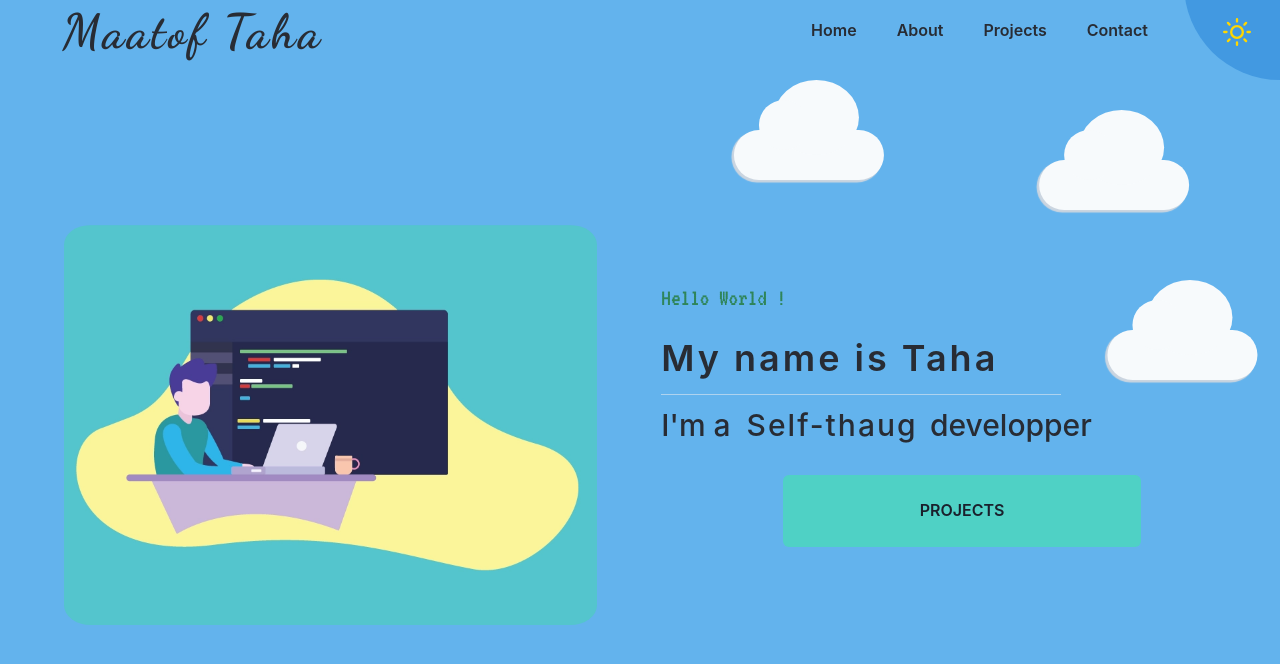
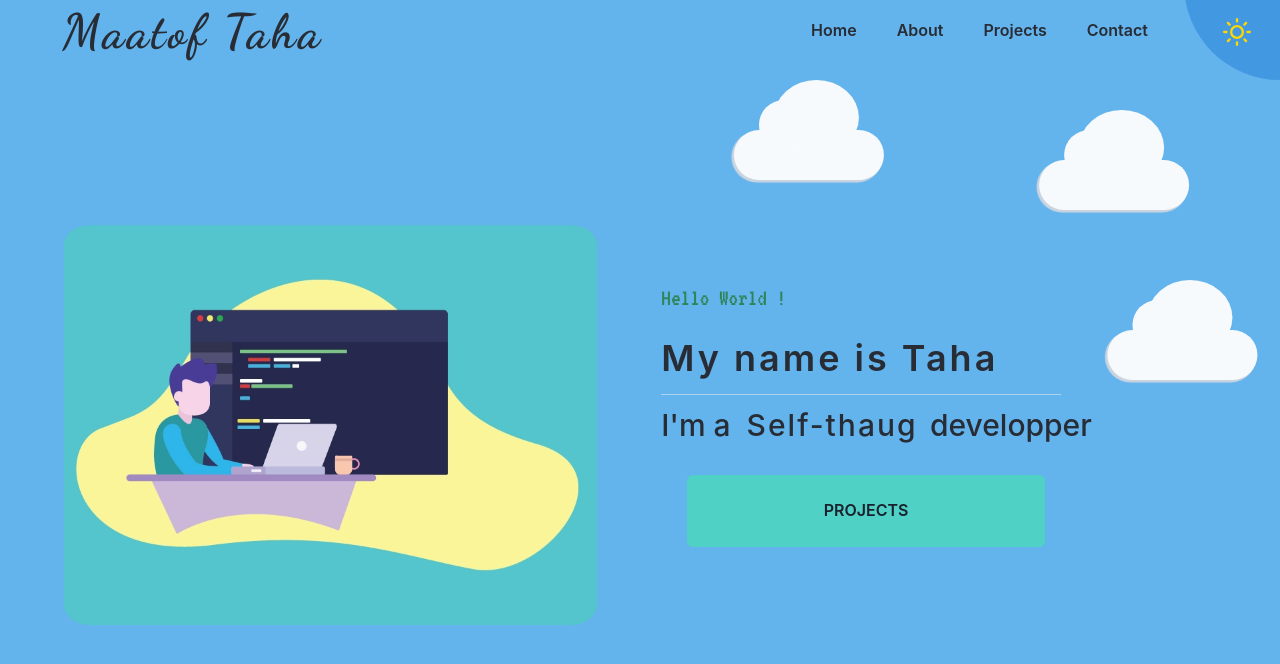
Before and after one commit to tahasama/myPortfolio, a React (Create React App) app: page / in a window 1280 px wide. Shown: the top 664 px of the page. Built offline with nearby package versions, Linux system fonts and the light colour scheme; a web font is replaced by a local one.

Commit message:
redesign hero page with flex

```diff
--- a/src/components/home.tsx
+++ b/src/components/home.tsx
@@ -125,6 +125,7 @@ const Home = () => {
             position={"relative"}
             // alignContent="center"
             top={["5"]}
+            left={["auto", "auto", "-20", "-24"]}
             m={["auto", "auto", 0]}
             variant="solid"
             p={0}
```
